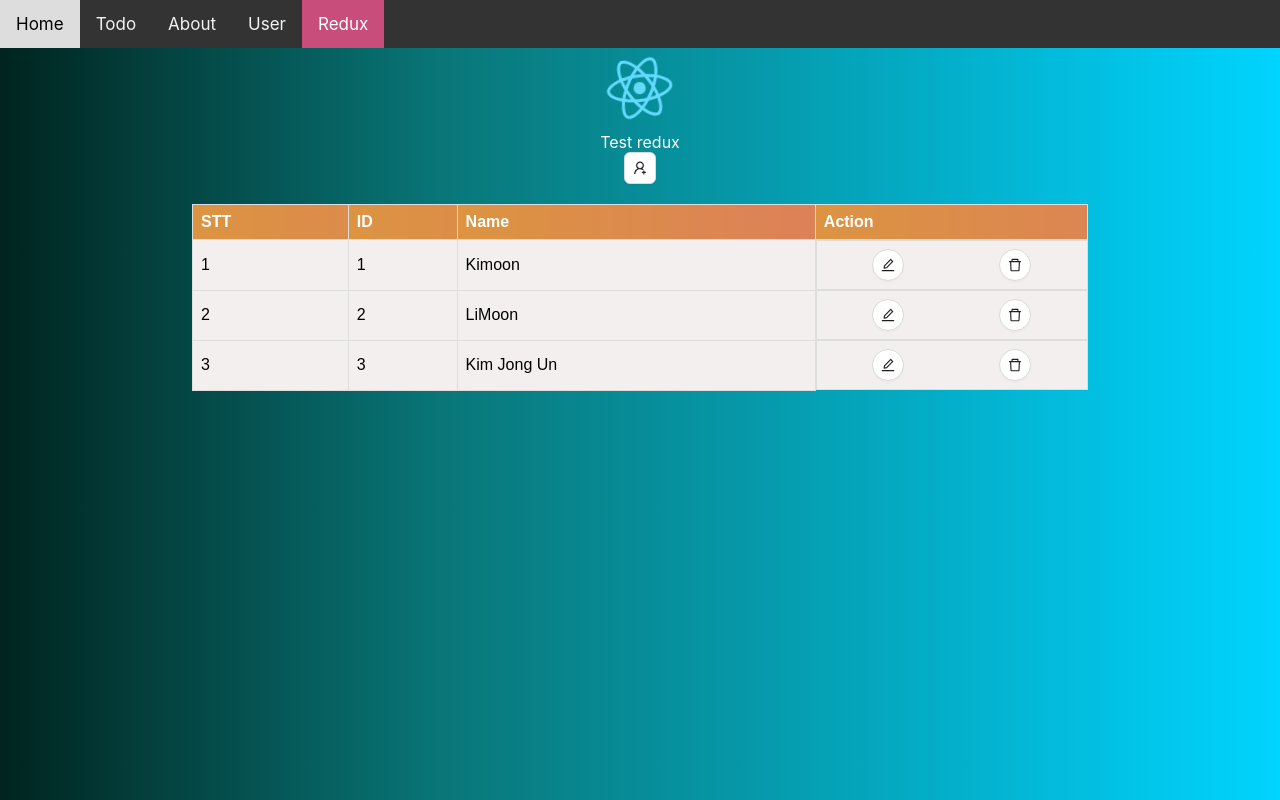
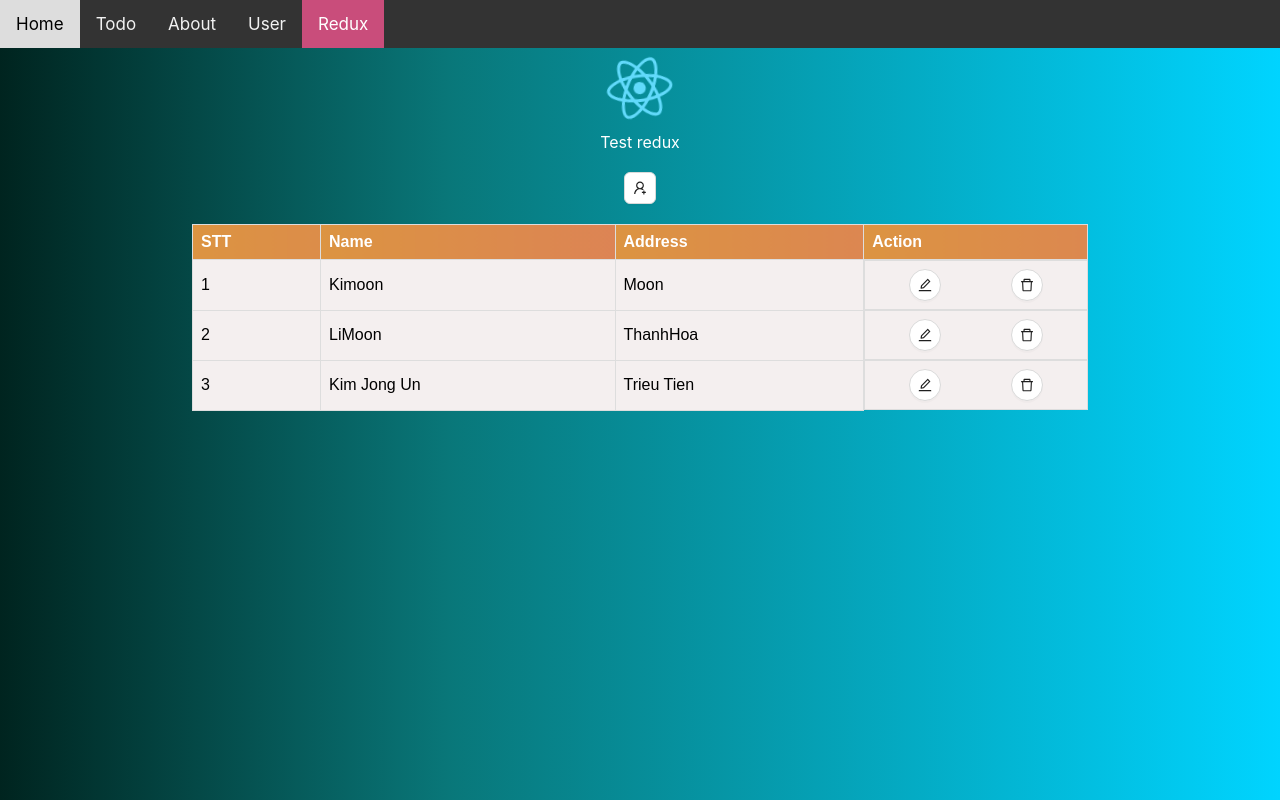
Before and after one commit to LeTuanKiet29102002/React-Season-One, a React (Create React App) app: page /redux in a window 1280 px wide. Built offline with nearby package versions, Linux system fonts and the light colour scheme.

Commit message:
Update-Save-Redux-React

```diff
--- a/src/store/reducers/rootReducer.js
+++ b/src/store/reducers/rootReducer.js
@@ -1,10 +1,14 @@
+import { toast } from 'react-toastify';
+
+
 const initState = {
     users: [
-        { id: 1, name: 'Kimoon' },
-        { id: 2, name: 'LiMoon' },
-        { id: 3, name: 'Kim Jong Un' },
+        { id: 1, name: 'Kimoon', address: 'Moon' },
+        { id: 2, name: 'LiMoon', address: 'ThanhHoa' },
+        { id: 3, name: 'Kim Jong Un', address: 'Trieu Tien' },
     ],
-    posts:[]
+    posts: [],
+    EditRedux: {}
 }
 
 const rootReducer = (state = initState, action) => {
@@ -13,14 +17,40 @@ const rootReducer = (state = initState, action) => {
             console.log('run into delete user: ', action);
             let users = state.users;
             users = users.filter(item => item.id !== action.payload.id);
+            toast.success('Delete successfully!')
             return {
-                ...state,users
+                ...state, users
             };
         case 'ADD_USER_REDUX':
-            let id = Math.floor(Math.random()*1000);
-            let user = {id:id, name :`Random  user ${id}`};
+            let id = Math.floor(Math.random() * 1000);
+            let user = { id: id, name: `Random  user ${id}`, address: `Random address ${id}` };
+            toast.success('Add successfully!')
             return {
-                ...state,users:[...state.users,user]
+                ...state, users: [...state.users, user]
+            };
+        case 'EDIT_USER_REDUX':
+            return {
+                ...state,
+                EditRedux: action.payload
+            };
+
+        case 'UPDATE_EDIT_REDUX':
+            return {
+                ...state,
+                EditRedux: action.payload
+            };
+        case 'SAVE_USER_REDUX':
+            let updatedUsers = state.users.map(user => {
+                if (user.id === state.EditRedux.id) {
+                    toast.success('Save successfully!')
+                    return state.EditRedux;
+                }
+                return user;
+            });
+            return {
+                ...state,
+                users: updatedUsers,
+                EditRedux: {} // Clear EditRedux after saving
             };
         default:
             return state;
--- a/src/views/Home/TestRedux.js
+++ b/src/views/Home/TestRedux.js
@@ -14,14 +14,42 @@ class TestRedux extends React.Component {
     handleAddUserRedux = () => {
         this.props.addUserRedux();
     }
+    handleEditUserRedux = (user) => {
+        console.log('check user click edit : ', user);
+        // let { EditRedux } = this.props;
+        // console.log('check edit redux id :', EditRedux.id);
+        this.props.updateEditRedux(user)
+
+    }
+    handleSaveUserRedux = () => {
+        this.props.saveUserRedux();
+    }
+    handleOnChangeName = (event) => {
+        let EditUserCopy = { ...this.props.EditRedux };
+        EditUserCopy.name = event.target.value;
+
+        this.props.editUserRedux(EditUserCopy);
+    }
+    handleOnChangeAddress = (event) => {
+        let EditUserCopy = { ...this.props.EditRedux };
+        EditUserCopy.address = event.target.value;
+
+        this.props.editUserRedux(EditUserCopy);
+    }
     render() {
         let listUsers = this.props.dataRedux;
-        console.log('check props :', this.props.dataRedux);
+        let EditRedux = this.props.EditRedux;
+        console.log('check list user copy:', listUsers);
+        console.log('check edit redux :', EditRedux);
+        // console.log('check props :', this.props.dataRedux);
+        let isEmptyObj = Object.keys(EditRedux).length === 0;
+        console.log('check empty obj ', isEmptyObj);
         return (
             <div>
                 <div>Test redux</div>
-                <Tooltip title="Thêm">
+                <Tooltip title="Thêm random">
                     <Button
+                        style={{ marginTop: '20px' }}
                         icon={<UserAddOutlined />}
                         onClick={() => this.handleAddUserRedux()}
                     />
@@ -32,8 +60,8 @@ class TestRedux extends React.Component {
                             <tbody>
                                 <tr>
                                     <th>STT</th>
-                                    <th>ID</th>
                                     <th>Name</th>
+                                    <th>Address</th>
                                     <th>Action</th>
                                 </tr>
                                 {listUsers && listUsers.length > 0 &&
@@ -41,26 +69,54 @@ class TestRedux extends React.Component {
                                         return (
                                             <tr key={item.id}>
                                                 <td>{index + 1}</td>
-                                                <td>{item.id}</td>
-                                                <td>{item.name}</td>
-                                                <td className="btn-action">
-                                                    {/* <Tooltip title="Lưu">
-                                                    <Button
-                                                        className="btn-action"
-                                                        shape="circle"
-                                                        icon={<CheckOutlined />}
-                                                    onClick={() => this.handleSaveTodo(item)}
-                                                    />
-                                                </Tooltip> */}
+                                                {isEmptyObj === true ?
+                                                    <td>{item.name}</td>
+                                                    :
+                                                    <>
+                                                        {EditRedux.id === item.id ?
+                                                            <td><Input
+                                                                onChange={(event) => { this.handleOnChangeName(event) }}
+                                                                value={EditRedux.name} /></td>
+                                                            :
+                                                            <td>{item.name}</td>
 
-                                                    <Tooltip title="Sửa">
-                                                        <Button
-                                                            shape="circle"
-                                                            icon={<EditOutlined />}
-                                                        // onClick={() => this.handleEditTodo(item)}
-                                                        />
-                                                    </Tooltip>
+                                                        }
+                                                    </>
+                                                }
+                                                {isEmptyObj === true ?
+                                                    <td>{item.address}</td>
+                                                    :
+                                                    <>
+                                                        {EditRedux.id === item.id ?
+                                                            <td><Input
+                                                                onChange={(event) => { this.handleOnChangeAddress(event) }}
+                                                                value={EditRedux.address} /></td>
+                                                            :
+                                                            <td>{item.address}</td>
 
+                                                        }
+                                                    </>
+                                                }
+                                                <td className='btn-action'>
+                                                    {isEmptyObj === false && EditRedux.id === item.id ?
+                                                        <Tooltip title="Lưu">
+                                                            <Button
+                                                                shape="circle"
+                                                                icon={<CheckOutlined />}
+                                                                onClick={() => this.handleSaveUserRedux(item)}
+                                                            />
+                                                        </Tooltip>
+                                                        :
+
+                                                        <Tooltip title="Sửa">
+                                                            <Button
+                                                                className="btn-action"
+                                                                shape="circle"
+                                                                icon={<EditOutlined />}
+                                                                onClick={() => this.handleEditUserRedux(item)}
+                                                            />
+                                                        </Tooltip>
+                                                    }
                                                     <Tooltip title="Xóa">
                                                         <Button
                                                             shape="circle"
@@ -68,17 +124,6 @@ class TestRedux extends React.Component {
                                                             onClick={() => this.handleDeleteUserRedux(item)}
                                                         />
                                                     </Tooltip>
-
-                                                    {/* <DetailBtn userId={item.id} />  */}
-                                                    {/* Truyền userId xuống DetailBtn */}
-
-                                                    {/* <Tooltip title="Chi tiết">
-                                                    <Button
-                                                        shape="circle"
-                                                        icon={<InfoCircleOutlined />}
-                                                        onClick={() => this.handleDetailUser(item)}
-                                                    />
-                                                </Tooltip> */}
                                                 </td>
                                             </tr>
                                         )
@@ -96,13 +141,18 @@ class TestRedux extends React.Component {
 
 const mapStateToProps = (state) => {
     return {
-        dataRedux: state.users
+        dataRedux: state.users,
+        EditRedux: state.EditRedux
     }
 }
 const mapDispatchToProps = (dispatch) => {
     return {
         deleteUserRedux: (userdelete) => dispatch({ type: 'DELETE_USER_REDUX', payload: userdelete }),
-        addUserRedux: ()=>dispatch({ type: 'ADD_USER_REDUX'})
+        addUserRedux: () => dispatch({ type: 'ADD_USER_REDUX' }),
+        editUserRedux: (useredit) => dispatch({ type: 'EDIT_USER_REDUX', payload: useredit }),
+        saveUserRedux: () => dispatch({ type: 'SAVE_USER_REDUX' }),
+        updateEditRedux:(user)=>dispatch({type:'UPDATE_EDIT_REDUX', payload:user})
+
     }
 }
 
--- a/src/views/Todos/TableJobTodo.js
+++ b/src/views/Todos/TableJobTodo.js
@@ -12,6 +12,7 @@ class TableJobTodo extends React.Component {
     handleEditTodo = (todo) => {
         // this.props.EditTodo(todo);
         let { editTodobtn } = this.props;
+        console.log('check handle edit :', editTodobtn);
         if (editTodobtn.id) {
             // Gọi hàm EditTodo trong file cha và truyền thông tin công việc cần chỉnh sửa
             this.props.EditTodo(editTodobtn);
@@ -24,7 +25,7 @@ class TableJobTodo extends React.Component {
 
 
     }
-    handleSaveTodo=(todo)=>{
+    handleSaveTodo = (todo) => {
         this.props.EditTodo(todo);
         this.props.UpdateEditTodoBtn({});
         // toast.success('Update successfully!')
@@ -104,7 +105,7 @@ class TableJobTodo extends React.Component {
                                                     <Button
                                                         shape="circle"
                                                         icon={<CheckOutlined />}
-                                                    onClick={() => this.handleSaveTodo(item)}
+                                                        onClick={() => this.handleSaveTodo(item)}
                                                     />
                                                 </Tooltip>
                                                 :
```
